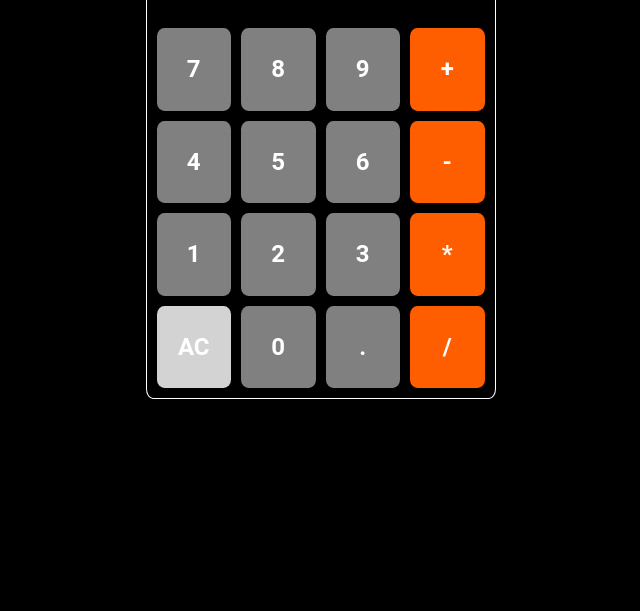
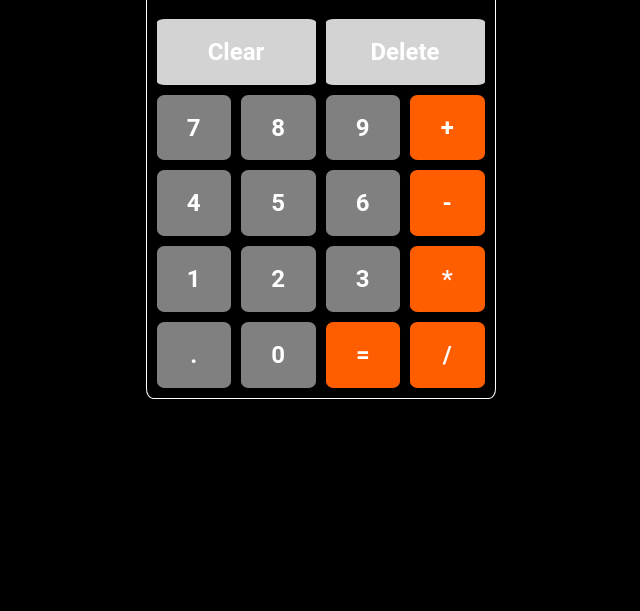
Before and after one commit to NVision021/calculator, a plain HTML site: page index.html in a window 1280 px wide. Shown: the part 189-800 px from the top of the page, without its empty margins (332-972 px from the left). Drawn offline with Linux system fonts and the light colour scheme.

Commit message:
Add equals button and rearrange buttons
An equals button will be required for the user to complete the equation which was previously overlooked

```diff
--- a/index.html
+++ b/index.html
@@ -15,14 +15,18 @@
     <div id="content">
       <div id="calc-background">
         <div id="screen-background">
-          <div id="screen">Filler</div>
+          <div id="screen"></div>
+        </div>
+        <div id="clear-background">
+          <div class="function button clear">Clear</div>
+          <div class="function button delete">Delete</div>
         </div>
         <div id="buttons">
           <div id="column1">
             <div class="number button">7</div>
             <div class="number button">4</div>
             <div class ="number button">1</div>
-            <div class="function button">AC</div>
+            <div class="decimal button">.</div>
           </div>
           <div id="column2">
             <div class="number button">8</div>
@@ -34,13 +38,15 @@
             <div class="number button">9</div>
             <div class="number button">6</div>
             <div class ="number button">3</div>
-            <div class="decimal button">.</div>
+            <div class="equal button">=</div>
+
           </div>
           <div id="column4">
             <div class="operator button">+</div>
             <div class="operator button">-</div>
             <div class ="operator button">*</div>
             <div class="operator button">/</div>
+
           </div>
         </div>
       </div>
--- a/styles.css
+++ b/styles.css
@@ -43,7 +43,7 @@ h1 {
 }
 
 #screen-background {
-  flex: 1;
+  flex: 1.5 1 0;
   display: flex;
   align-items: center;
   justify-content: center;
@@ -63,9 +63,22 @@ h1 {
   font-size: 35px;
 }
 
+#clear-background {
+  display: flex;
+  padding-left: 5px;
+  padding-right: 5px;
+  justify-content: left;
+  flex: 1;
+}
+
+.function.button {
+  max-width: 50%;
+  border-radius: 5%;
+}
+
 #buttons {
   display: flex;
-  flex: 3 1 0;
+  flex: 4 1 0;
   padding: 5px;
   padding-top: 0px;
 
@@ -98,7 +111,8 @@ h1 {
   background-color: gray;
 }
 
-.button.operator {
+.button.operator,
+.button.equal {
   background-color: rgb(255, 94, 0);
 }
 
```
